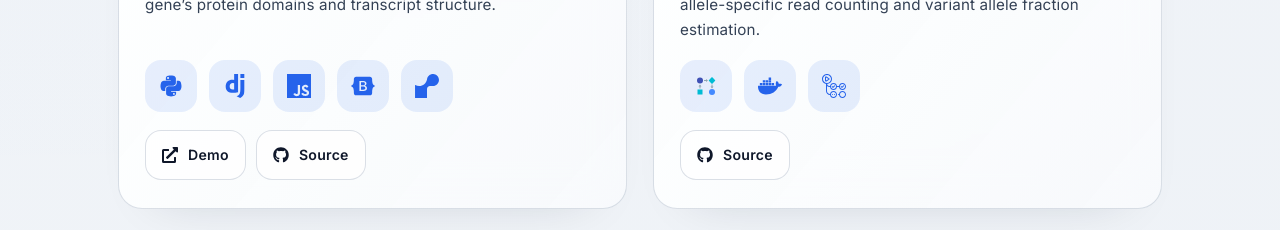
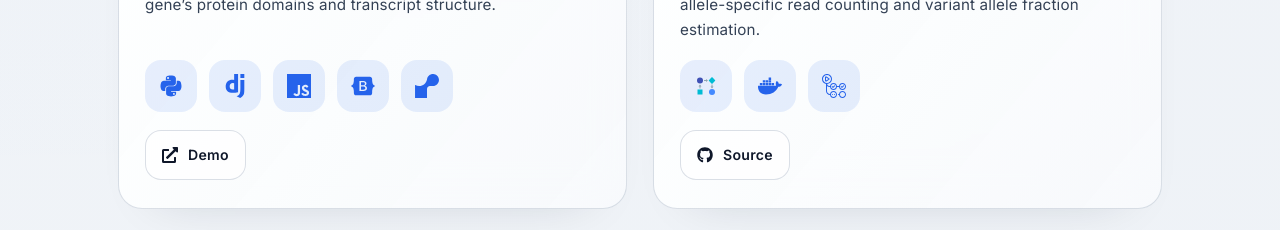
Before and after one commit to maurya-anand/maurya-anand.github.io, a React (Vite) app: page / in a window 1280 px wide. Shown: the part 3520-3750 px from the top of the page. Built offline with nearby package versions, Linux system fonts and the light colour scheme.

Commit message:
added conditional display of repo button

```diff
--- a/src/components/Projects.jsx
+++ b/src/components/Projects.jsx
@@ -228,6 +228,7 @@ const Projects = () => (
                 <SiPypi /> PyPI
               </a>
             )}
+            {project.repo && (
               <a
                 href={project.repo}
                 target="_blank"
@@ -236,6 +237,7 @@ const Projects = () => (
               >
                 <FaGithub /> Source
               </a>
+            )}
           </div>
         </div>
       ))}
```
Lines whose indentation alone changed are shown as unchanged.
